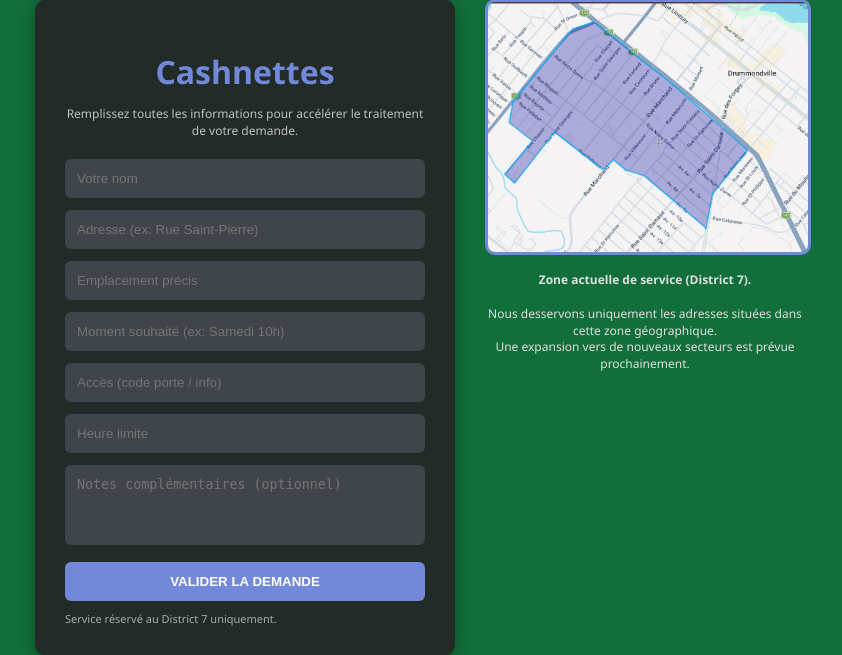
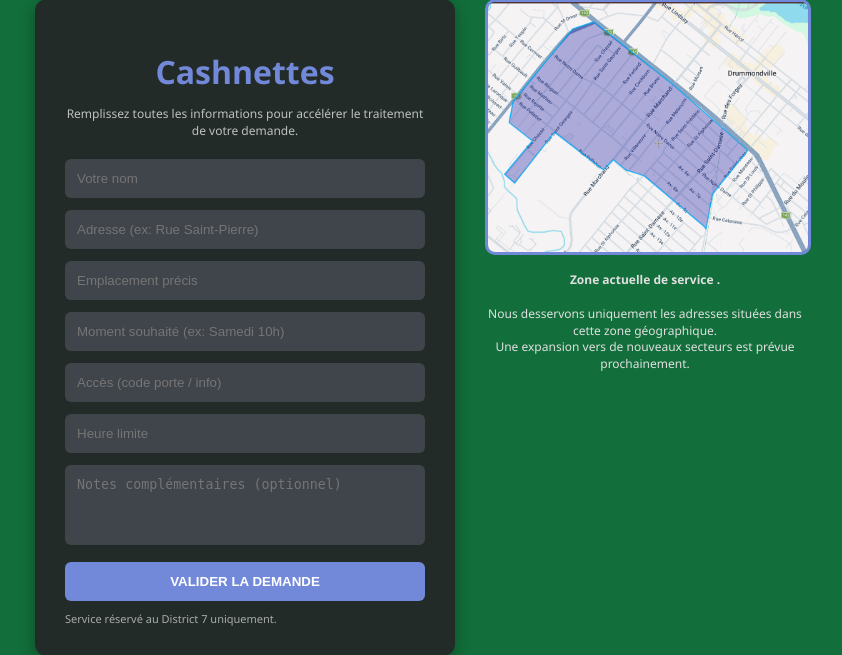
Before and after one commit to Hailboi21/cashnettesapp, a Flask app: page /start in a window 1280 px wide. Shown: the part 59-714 px from the top of the page, without its empty margins (220-1062 px from the left). Run offline with Flask 3, Linux system fonts and the light colour scheme.

Commit message:
Add files via upload

```diff
--- a/Cashnettes_App/templates/index.html
+++ b/Cashnettes_App/templates/index.html
@@ -141,7 +141,7 @@
              class="map-image">
 
         <p class="info-text">
-            <strong>Zone actuelle de service (District 7).</strong><br><br>
+            <strong>Zone actuelle de service .</strong><br><br>
 
             Nous desservons uniquement les adresses situées dans cette zone géographique.<br>
             Une expansion vers de nouveaux secteurs est prévue prochainement.
--- a/Cashnettes_App/templates/success.html
+++ b/Cashnettes_App/templates/success.html
@@ -32,7 +32,7 @@
 
 <div class="box">
     <h1>✅ Demande envoyée</h1>
-    <p>Nous avons bien reçu votre demande. Nous vous contacterons bientôt.</p>
+    <p>Nous avons bien reçu votre demande. Merci d'avoir choisi Cashnettes </p>
 
     <a href="/">Retour à l'accueil</a>
 </div>
```
